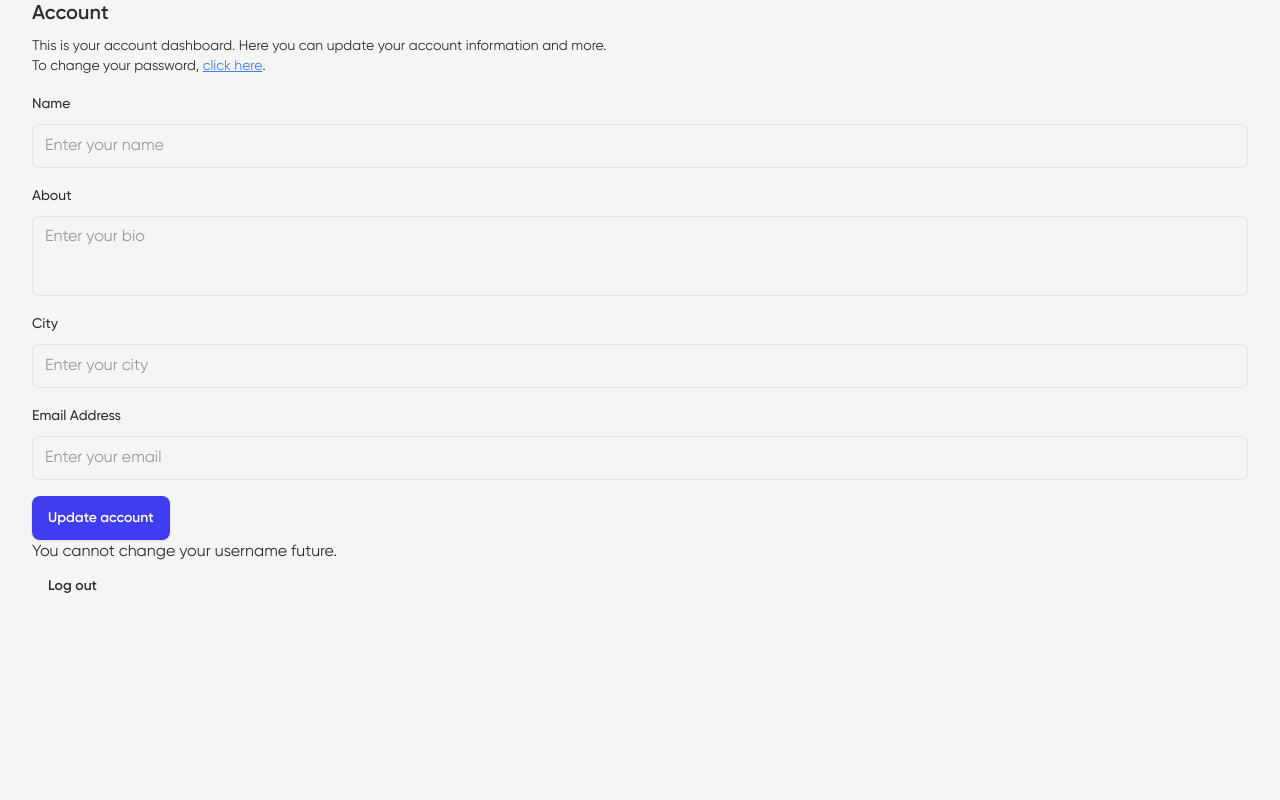
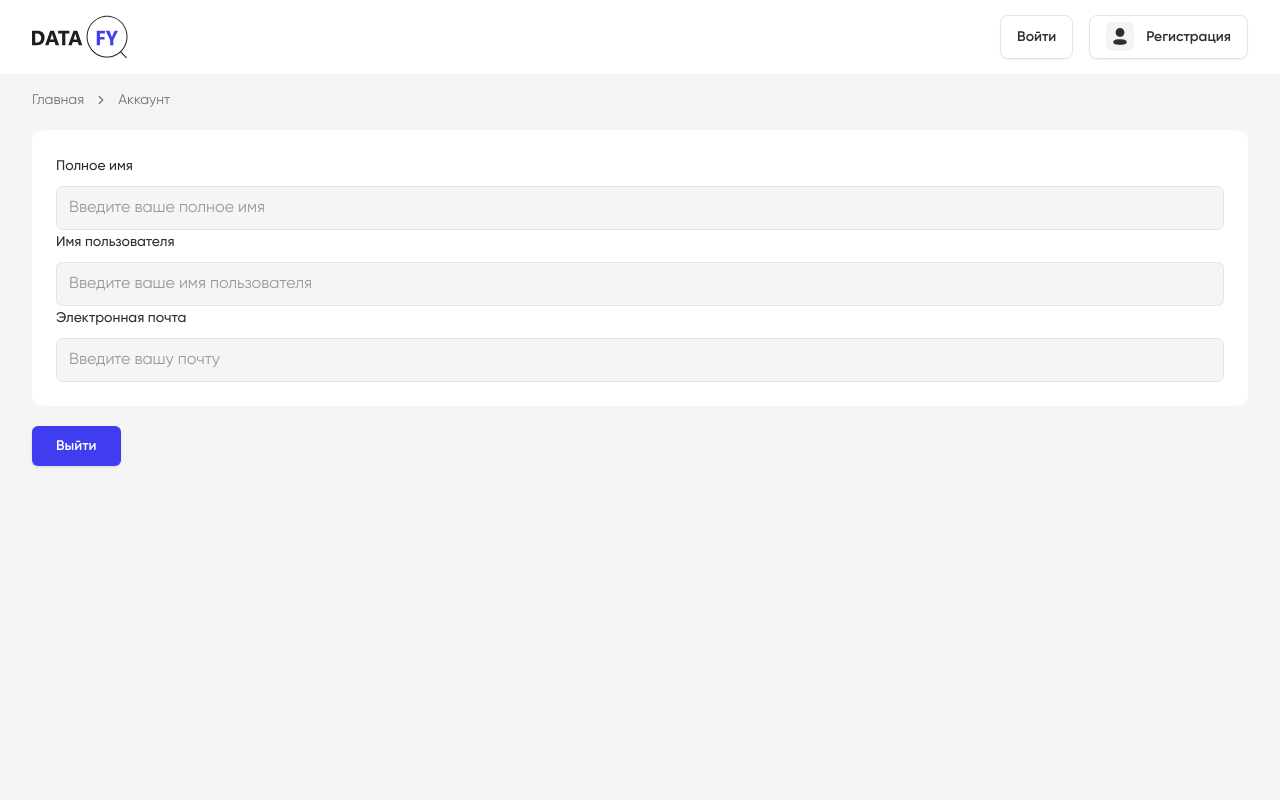
Before and after one commit to sogeking7/datafy-frontend, a Next.js app: page /account in a window 1280 px wide. Shown: the top 800 px of the page. Built offline with nearby package versions, Linux system fonts and the light colour scheme; no server answers.

Commit message:
feat: user login, register

```diff
--- /dev/null
+++ b/src/app/account/layout.tsx
@@ -0,0 +1,20 @@
+import MobileBottomBar from "@/features/sales/MobileBottomBar";
+import { SalesFooter } from "@/features/sales/SalesFooter";
+import { SalesHeader } from "@/features/sales/SalesHeader";
+
+export default function AccountLayout({
+  children,
+}: Readonly<{
+  children: React.ReactNode;
+}>) {
+  return (
+    <div className="relative flex min-h-screen pb-[690px] md:pb-[calc(470px)] lg:pb-[calc(430px)] flex-col bg-background">
+      <SalesHeader variant="largePadded" className="bg-white" />
+      <div className="bg-background md:min-h-[calc(100vh-74px)] min-h-[calc(100vh-64px)]">
+        {children}
+      </div>
+      <SalesFooter />
+      <MobileBottomBar />
+    </div>
+  );
+}
--- a/src/app/account/page.tsx
+++ b/src/app/account/page.tsx
@@ -1,16 +1,33 @@
 import { AccountForm } from "@/features/users/components/AccountForm";
 import { Container } from "@/ui/Container";
 import { LogoutBtn } from "@/features/auth/components/LogoutBtn";
+import {
+  Breadcrumb,
+  BreadcrumbItem,
+  BreadcrumbLink,
+  BreadcrumbList,
+  BreadcrumbSeparator,
+} from "@/components/ui/breadcrumb";
+import { Suspense } from "react";
 
 export default function Account() {
   return (
     <main>
       <Container>
-        <h1 className="text-xl font-semibold mb-2">Account</h1>
-        <p className="text-sm">
-          {`This is your account dashboard. Here you can update your account information and more.`}
-        </p>
-        <AccountForm />
+        <Breadcrumb>
+          <BreadcrumbList>
+            <BreadcrumbItem>
+              <BreadcrumbLink href="/">Главная</BreadcrumbLink>
+            </BreadcrumbItem>
+            <BreadcrumbSeparator />
+            <BreadcrumbItem>
+              <BreadcrumbLink href="/account">Аккаунт</BreadcrumbLink>
+            </BreadcrumbItem>
+          </BreadcrumbList>
+        </Breadcrumb>
+        <Suspense>
+          <AccountForm />
+        </Suspense>
         <LogoutBtn />
       </Container>
     </main>
--- a/src/features/auth/components/CreateAccountForm/index.tsx
+++ b/src/features/auth/components/CreateAccountForm/index.tsx
@@ -6,7 +6,6 @@ import Link from "next/link";
 import { useRouter, useSearchParams } from "next/navigation";
 import { z } from "zod";
 import { zodResolver } from "@hookform/resolvers/zod";
-
 import { Input } from "@/components/ui/input";
 import { Button } from "@/components/ui/button";
 import {
@@ -32,14 +31,6 @@ import { useAuth } from "../../providers/client";
 const createAccountSchema = z
   .object({
     fullname: z
-      .string()
-      .trim()
-      .min(1, { message: "Поле обязательно для заполнения" }),
-    about: z
-      .string()
-      .trim()
-      .min(1, { message: "Поле обязательно для заполнения" }),
-    city: z
       .string()
       .trim()
       .min(1, { message: "Поле обязательно для заполнения" }),
@@ -75,8 +66,6 @@ export const CreateAccountForm: React.FC = () => {
   const form = useForm<FormData>({
     resolver: zodResolver(createAccountSchema),
     defaultValues: {
-      about: "",
-      city: "",
       email: "",
       password: "",
       passwordConfirm: "",
@@ -88,7 +77,11 @@ export const CreateAccountForm: React.FC = () => {
   const onSubmit = useCallback(
     async (values: FormData) => {
       const { passwordConfirm, ...restValues } = values;
-      const { success, data } = await AuthService().create(restValues);
+      const { success, data } = await AuthService().create({
+        ...restValues,
+        about: "",
+        city: "",
+      });
 
       if (!success) {
         const message = data || "Произошла ошибка при создании аккаунта.";
@@ -101,22 +94,27 @@ export const CreateAccountForm: React.FC = () => {
         setLoading(true);
       }, 1000);
 
-      // const res = await AuthService().login(values);
-      // if (res.success) {
-      //   // TODO: fix
-      //   // login(res.data);
-      //   clearTimeout(timer);
-      //   if (redirect) router.push(redirect as string);
-      //   else
-      //     router.push(
-      //       `/account?success=${encodeURIComponent("Аккаунт успешно создан")}`
-      //     );
-      // } else {
-      //   clearTimeout(timer);
-      //   setError(
-      //     "Произошла ошибка с указанными данными. Пожалуйста, попробуйте снова."
-      //   );
-      // }
+      const formData = new FormData();
+      formData.append("email", values.email);
+      formData.append("password", values.password);
+
+      const res = await AuthService().login(formData);
+      if (res.success) {
+        localStorage.setItem("access-token", res.data.access_token);
+        // clearTimeout(timer);
+        window.location.reload();
+        router.push("/account");
+        if (redirect) router.push(redirect as string);
+        else
+          router.push(
+            `/account?success=${encodeURIComponent("Аккаунт успешно создан")}`
+          );
+      } else {
+        clearTimeout(timer);
+        setError(
+          "Произошла ошибка с указанными данными. Пожалуйста, попробуйте снова."
+        );
+      }
     },
     [login, router, searchParams]
   );
@@ -143,38 +141,6 @@ export const CreateAccountForm: React.FC = () => {
                   <FormLabel>Полное имя</FormLabel>
                   <FormControl>
                     <Input placeholder="Введите ваше полное имя" {...field} />
-                  </FormControl>
-                  <FormMessage />
-                </FormItem>
-              )}
-            />
-
-            <FormField
-              control={form.control}
-              name="about"
-              render={({ field }) => (
-                <FormItem className="w-full">
-                  <FormLabel>О себе</FormLabel>
-                  <FormControl>
-                    <Textarea
-                      className="resize-none"
-                      placeholder="Введите информацию о себе"
-                      {...field}
-                    />
-                  </FormControl>
-                  <FormMessage />
-                </FormItem>
-              )}
-            />
-
-            <FormField
-              control={form.control}
-              name="city"
-              render={({ field }) => (
-                <FormItem className="w-full">
-                  <FormLabel>Город</FormLabel>
-                  <FormControl>
-                    <Input placeholder="Введите ваш город" {...field} />
                   </FormControl>
                   <FormMessage />
                 </FormItem>
--- a/src/features/auth/components/LoginForm/index.tsx
+++ b/src/features/auth/components/LoginForm/index.tsx
@@ -62,6 +62,8 @@ export const LoginForm: React.FC = () => {
       localStorage.setItem("access-token", data.access_token);
       if (redirect?.current) router.push(redirect.current as string);
       else {
+        // router.refresh();
+        window.location.reload()
         router.push("/account");
       }
     } else {
--- a/src/features/auth/components/LogoutBtn.tsx
+++ b/src/features/auth/components/LogoutBtn.tsx
@@ -1,24 +1,21 @@
 "use client";
 
-import { AuthService } from "@/features/auth/api/auth.service";
 import { useRouter } from "next/navigation";
 import { Button } from "@/components/ui/button";
-import { useAuth } from "../providers/client";
 
 export const LogoutBtn = () => {
   const router = useRouter();
-  const auth = useAuth();
 
   return (
     <Button
-      onClick={async () => {
-        const { success } = await AuthService().logout();
-        auth.logout();
-        if (success) router.push("/");
+      onClick={() => {
+        localStorage.removeItem("access-token");
+        router.refresh();
+        router.push('/auth/login')
       }}
-      variant="secondary"
+      size={"sm"}
     >
-      Log out
+      Выйти
     </Button>
   );
 };
--- a/src/features/auth/providers/client.tsx
+++ b/src/features/auth/providers/client.tsx
@@ -48,7 +48,7 @@ export const ProviderAuth: React.FC<{
     const fetchMe = async () => {
       const { success, data } = await AuthService().getMe();
       if (success) {
-        console.log('user', data);
+        // console.log('user', data);
         setUser(data);
       } else {
         setUser(null);
--- a/src/features/sales/SalesHeader.tsx
+++ b/src/features/sales/SalesHeader.tsx
@@ -3,13 +3,10 @@ import { Container } from "@/ui/Container";
 import Image from "next/image";
 import Link from "next/link";
 import { LoginBtn, RegisterBtn } from "../auth/components/Buttons";
-import {
-  Sheet,
-  SheetContent,
-  SheetTrigger,
-} from "@/components/ui/sheet";
+import { Sheet, SheetContent, SheetTrigger } from "@/components/ui/sheet";
 import { AlignLeftIcon } from "lucide-react";
 import { cn } from "@/lib/utils";
+import { UserBtn } from "../users/components/UserBtn";
 
 export function SalesHeader({
   variant,
@@ -46,10 +43,7 @@ export function SalesHeader({
           />
         </Link>
         <div className="flex gap-5">
-          <LoginBtn />
-          <div className="max-md:hidden">
-            <RegisterBtn />
-          </div>
+          <UserBtn />
           <Sheet>
             <SheetTrigger className="md:hidden" asChild>
               <Button size={"icon"} variant={"light"}>
@@ -59,6 +53,7 @@ export function SalesHeader({
             <SheetContent>
               <nav className="mt-7 flex-col flex gap-3 md:gap-9 list-none">
                 <li>
+                  {/* <UserBtn /> */}
                   <RegisterBtn className="w-full" />
                 </li>
               </nav>
--- a/src/features/users/components/AccountForm/index.tsx
+++ b/src/features/users/components/AccountForm/index.tsx
@@ -1,6 +1,12 @@
 "use client";
 
-import React, { Fragment, useCallback, useRef, useState } from "react";
+import React, {
+  Fragment,
+  useCallback,
+  useEffect,
+  useRef,
+  useState,
+} from "react";
 import { useForm } from "react-hook-form";
 import { z } from "zod";
 import { zodResolver } from "@hookform/resolvers/zod";
@@ -17,28 +23,28 @@ import {
 } from "@/components/ui/form";
 import { UsersService } from "@/features/users/api/users.service";
 import { PasswordInput } from "@/components/ui/password-input";
-import { Textarea } from "@/components/ui/textarea";
 import { useAuth } from "@/features/auth/providers/client";
 
 const accountSchema = z
   .object({
-    profile: z.object({
-      name: z.string().trim().min(1),
-      about: z.string().trim().min(1),
-      city: z.string().trim().optional(),
-    }),
-    username: z.string().trim().min(1),
-    email: z.string().email(),
+    fullname: z
+      .string()
+      .trim()
+      .min(1, { message: "Поле обязательно для заполнения" }),
+    username: z
+      .string()
+      .trim()
+      .min(1, { message: "Поле обязательно для заполнения" }),
+    email: z.string().email("Неверный адрес электронной почты"),
     password: z
       .string()
-      .min(6, "Password must be at least 6 characters")
+      .min(6, { message: "Пароль должен содержать минимум 6 символов" })
       .optional()
       .or(z.literal("")),
     passwordConfirm: z.string().optional().or(z.literal("")),
   })
   .refine((data) => !data.password || data.password === data.passwordConfirm, {
-    message: "Passwords do not match",
-    path: ["passwordConfirm"],
+    message: "Пароли не совпадают",
   });
 
 type FormData = z.infer<typeof accountSchema>;
@@ -53,7 +59,6 @@ export const AccountForm: React.FC = () => {
     resolver: zodResolver(accountSchema),
     defaultValues: user
       ? {
-
           password: "",
           passwordConfirm: "",
         }
@@ -62,7 +67,6 @@ export const AccountForm: React.FC = () => {
 
   const {
     handleSubmit,
-    // TODO: errors show on frontend
     formState: { errors, isSubmitting },
     reset,
     watch,
@@ -74,11 +78,10 @@ export const AccountForm: React.FC = () => {
   const onSubmit = useCallback(
     async (values: FormData) => {
       if (user) {
-        // TODO: fix it
         const { data, success } = await UsersService().updateUser(
           // user.id,
           "example-id",
-          values,
+          values
         );
         if (success) {
           const updated_user = data;
@@ -96,35 +99,34 @@ export const AccountForm: React.FC = () => {
         }
       }
     },
-    [user, updateUser, reset],
+    [user, updateUser, reset]
   );
 
-  // useEffect(() => {
-  //   if (user) {
-  //     reset({
-  //       username: user.username,
-  //       email: user.email,
-  //       profile: {
-  //         name: user.profile.name,
-  //         about: user.profile.about,
-  //         city: user.profile.city || "",
-  //       },
-  //       password: "",
-  //       passwordConfirm: "",
-  //     });
-  //   }
-  // }, [user, router, reset, changePassword]);
+  useEffect(() => {
+    if (user) {
+      reset({
+        username: user.username,
+        email: user.email,
+        fullname: user.fullname,
+        password: "",
+        passwordConfirm: "",
+      });
+    }
+  }, [user, reset, changePassword]);
 
   return (
     <Form {...form}>
-      <form onSubmit={handleSubmit(onSubmit)} className="space-y-4">
+      <form
+        onSubmit={handleSubmit(onSubmit)}
+        className="my-5 pspace-y-4 bg-white p-6 md:rounded-xl rounded-md"
+      >
         {error && <FormMessage>{error}</FormMessage>}
         {success && (
           <FormMessage className="text-green-400">{success}</FormMessage>
         )}
         {!changePassword ? (
           <Fragment>
-            <p className="text-sm">
+            {/* <p className="text-sm">
               {"To change your password, "}
               <button
                 type="button"
@@ -134,30 +136,30 @@ export const AccountForm: React.FC = () => {
                 click here
               </button>
               .
-            </p>
+            </p> */}
             <FormField
               control={form.control}
-              name="profile.name"
+              name="fullname"
               render={({ field }) => (
-                <FormItem>
-                  <FormLabel>Name</FormLabel>
+                <FormItem className="w-full">
+                  <FormLabel>Полное имя</FormLabel>
                   <FormControl>
-                    <Input placeholder="Enter your name" {...field} />
+                    <Input placeholder="Введите ваше полное имя" {...field} />
                   </FormControl>
                   <FormMessage />
                 </FormItem>
               )}
             />
+
             <FormField
               control={form.control}
-              name="profile.about"
+              name="username"
               render={({ field }) => (
-                <FormItem>
-                  <FormLabel>About</FormLabel>
+                <FormItem className="w-full">
+                  <FormLabel>Имя пользователя</FormLabel>
                   <FormControl>
-                    <Textarea
-                      className="resize-none"
-                      placeholder="Enter your bio"
+                    <Input
+                      placeholder="Введите ваше имя пользователя"
                       {...field}
                     />
                   </FormControl>
@@ -165,27 +167,15 @@ export const AccountForm: React.FC = () => {
                 </FormItem>
               )}
             />
-            <FormField
-              control={form.control}
-              name="profile.city"
-              render={({ field }) => (
-                <FormItem>
-                  <FormLabel>City</FormLabel>
-                  <FormControl>
-                    <Input placeholder="Enter your city" {...field} />
-                  </FormControl>
-                  <FormMessage />
-                </FormItem>
-              )}
-            />
+
             <FormField
               control={form.control}
               name="email"
               render={({ field }) => (
-                <FormItem>
-                  <FormLabel>Email Address</FormLabel>
+                <FormItem className="w-full">
+                  <FormLabel>Электронная почта</FormLabel>
                   <FormControl>
-                    <Input placeholder="Enter your email" {...field} />
+                    <Input placeholder="Введите вашу почту" {...field} />
                   </FormControl>
                   <FormMessage />
                 </FormItem>
@@ -233,20 +223,14 @@ export const AccountForm: React.FC = () => {
             />
           </Fragment>
         )}
-        <Button type="submit" className="mt-4" disabled={isSubmitting}>
+        {/* <Button type="submit" className="mt-4" disabled={isSubmitting}>
           {isSubmitting
             ? "Processing"
             : changePassword
-              ? "Change password"
-              : "Update account"}
-        </Button>
+            ? "Change password"
+            : "Update account"}
+        </Button> */}
       </form>
-      <div>
-        You cannot change your username{" "}
-        {/* TODO:fix it */}
-        {/* <span className="underline">{user?.username}</span>. It will be added in */}
-        future.
-      </div>
     </Form>
   );
 };
--- /dev/null
+++ b/src/features/users/components/UserBtn.tsx
@@ -0,0 +1,29 @@
+"use client";
+
+import { Button } from "@/components/ui/button";
+import { LoginBtn, RegisterBtn } from "@/features/auth/components/Buttons";
+import { useAuth } from "@/features/auth/providers/client";
+import Link from "next/link";
+
+export const UserBtn = () => {
+  const { user } = useAuth();
+
+  return (
+    <div className="flex gap-4">
+      {user ? (
+        <>
+          <Link href="/account">
+            <Button variant={"light"}>{user.username}</Button>
+          </Link>
+        </>
+      ) : (
+        <>
+          <LoginBtn />
+          <div className="max-md:hidden">
+            <RegisterBtn />
+          </div>
+        </>
+      )}
+    </div>
+  );
+};
```
